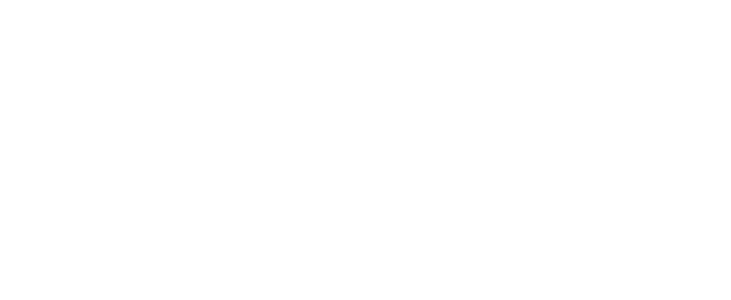
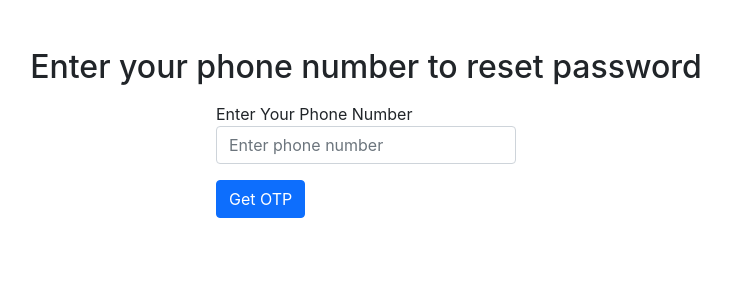
Before and after one commit to mdnakibul/strofes-authentication, a React (Create React App) app: page /user/forget-password in a window 1280 px wide. Shown: the top 300 px of the page, without its empty margins (274-1005 px from the left). Built offline with nearby package versions, Linux system fonts and the light colour scheme.

Commit message:
Forger password component added

```diff
--- a/src/App.js
+++ b/src/App.js
@@ -12,6 +12,7 @@
 import Register from './components/Register/Register';
 import Login from './components/Login/Login';
 import UserProfile from './components/UserProfile/UserProfile';
+import ForgetPass from './components/ForgetPass/ForgetPass';
 
 export const UserContext = createContext();
 function App() {
@@ -35,6 +36,9 @@
           <Route path="/user-profile">
             <UserProfile />
           </Route>
+          <Route path="/user/forget-password">
+            <ForgetPass />
+          </Route>
         </Switch>
       </Router>
     </UserContext.Provider>
--- /dev/null
+++ b/src/components/ForgetPass/ForgetPass.js
@@ -0,0 +1,47 @@
+import React from 'react';
+import { useForm } from 'react-hook-form';
+import { useHistory } from 'react-router-dom';
+
+const ForgetPass = () => {
+    const { register, handleSubmit, formState: { errors } } = useForm();
+    const history = useHistory();
+    const onSubmit = data =>{
+        console.log(data);
+        fetch(`https://strofesapps.live/challenge/user/forgot-password/1`,{
+            method:'POST',
+            headers:{
+                'Content-Type' : 'application/json',
+            },
+            body: JSON.stringify(data)
+        })
+        .then(res => res.json())
+        .then(fogetPassData => {
+            console.log(fogetPassData);
+            if(fogetPassData.status === false){
+                alert(fogetPassData.message);
+            }else{
+                history.push('/verify-otp')
+            }
+        })
+    }
+    return (
+        <div className="container mt-5">
+            <div className="row">
+                <div className="col-md-12">
+                    <h2 className="text-center mb-3">Enter your phone number to reset password</h2>
+                    <form style={{ maxWidth: '300px' }} className="d-block m-auto" onSubmit={handleSubmit(onSubmit)}>
+                        <div className="form-group">
+                            <label htmlFor="phone-number">Enter Your Phone Number</label>
+                            <input type="tel" {...register("phone", { required: true })} className="form-control" id="phone-number" placeholder="Enter phone number" />
+                            {errors.phone && <span>This field is required</span>}
+                        </div>
+                        <input type="submit" value="Get OTP" className="btn btn-primary mt-3" />
+                    </form>
+                </div>
+            </div>
+
+        </div>
+    );
+};
+
+export default ForgetPass;
--- a/src/components/Login/Login.js
+++ b/src/components/Login/Login.js
@@ -1,6 +1,6 @@
 import React, { useContext } from 'react';
 import { useForm } from 'react-hook-form';
-import { useHistory } from 'react-router-dom';
+import { Link, useHistory } from 'react-router-dom';
 import { UserContext } from '../../App';
 
 const Login = () => {
@@ -56,7 +56,7 @@
                             <input type="password" {...register("password", { required: true })} className="form-control" id="password" />
                             {errors.password && <span>This field is required</span>}
                         </div>
-                        <button type="submit" className="btn btn-primary">Submit</button>
+                        <button type="submit" className="btn btn-primary">Submit</button> <span className="ms-4"> <Link to="/user/forget-password"> Forget Password?</Link></span>
                     </form>
                 </div>
             </div>
```
